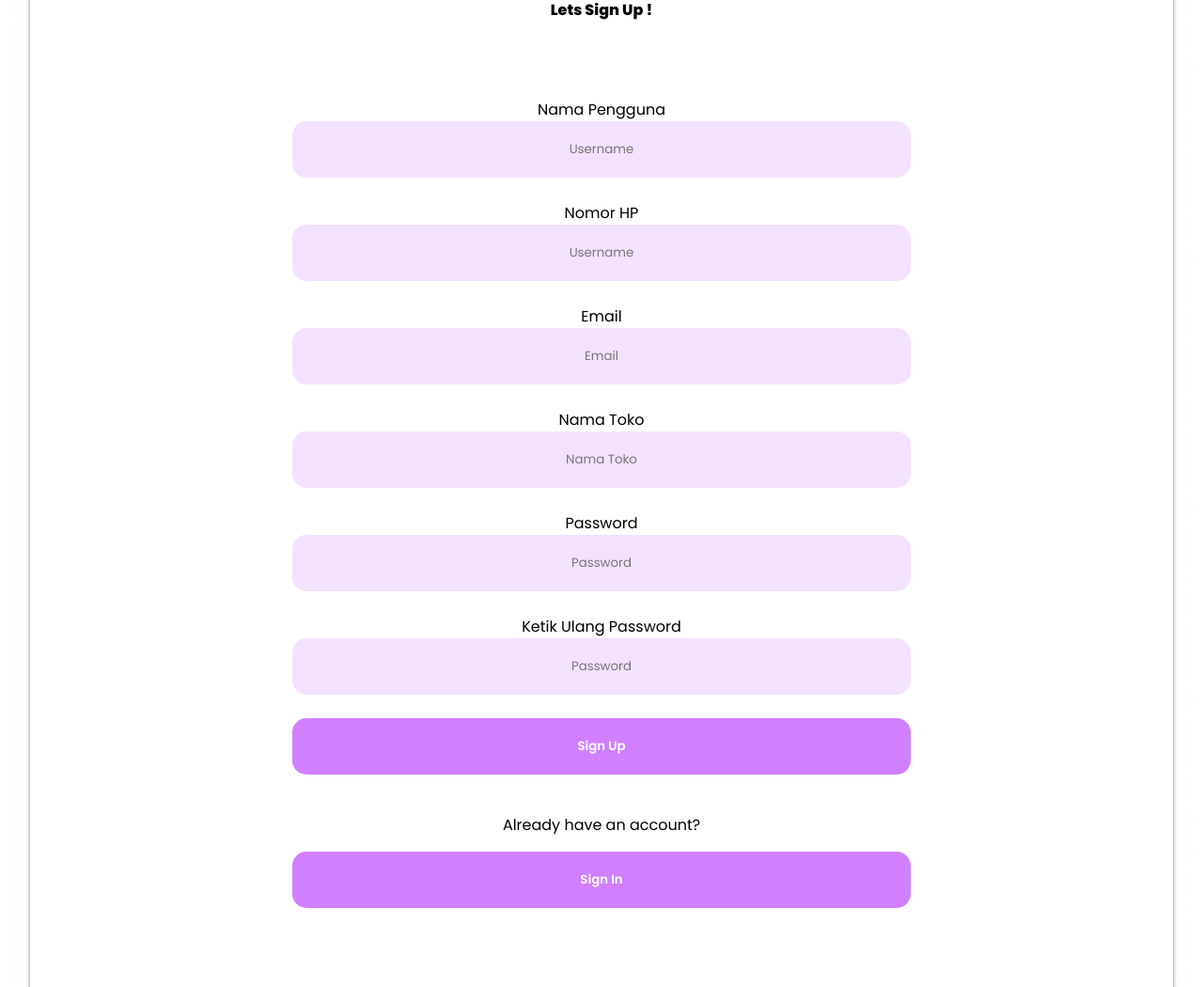
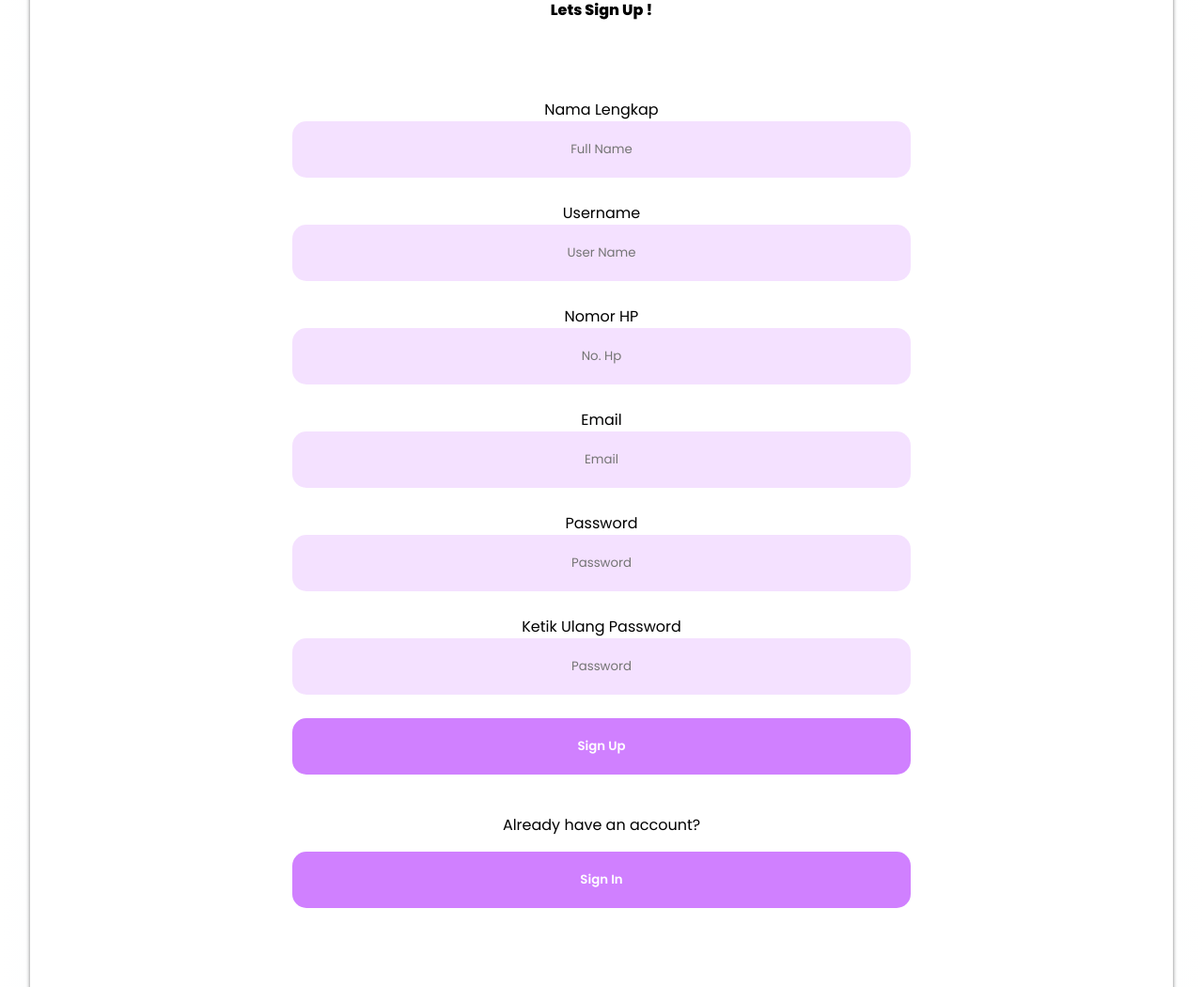
Before and after one commit to farhannovan/cuanin, a PHP site: page /register.html in a window 1280 px wide. Shown: the part 992-2042 px from the top of the page at 94% size. Run offline with PHP 8.4, Linux system fonts and the light colour scheme.

Commit message:
refactoring

```diff
--- a/login.html
+++ b/login.html
@@ -38,7 +38,7 @@
                     <div class="txtfld">
                         <label for="username">Username</label>
                         <br>
-                        <input type="text" name="user" placeholder="Username"></td>
+                        <input type="text" name="username" placeholder="Username"></td>
                         </tr>
                     </div>
                     <div class="txtfld">
--- a/register.html
+++ b/register.html
@@ -36,27 +36,27 @@
 
                 <form action="register.php" method="post">
                     <div class="txtfld">
-                        <label for="username">Nama Pengguna</label>
+                        <label for="fullname">Nama Lengkap</label>
                         <br>
-                        <input type="text" name="user" placeholder="Username" required></td>
+                        <input type="text" name="fullname" placeholder="Full Name" required></td>
                         </tr>
                     </div>
                     <div class="txtfld">
-                        <label for="toko">Nomor HP</label>
+                        <label for="username">Username</label>
                         <br>
-                        <input type="text" name="nohp" placeholder="Username" required></td>
+                        <input type="text" name="username" placeholder="User Name" required></td>
                         </tr>
                     </div>
                     <div class="txtfld">
-                        <label for="toko">Email</label>
+                        <label for="no_hp">Nomor HP</label>
                         <br>
-                        <input type="email" name="email" placeholder="Email" required></td>
+                        <input type="text" name="no_hp" placeholder="No. Hp" required></td>
                         </tr>
                     </div>
                     <div class="txtfld">
-                        <label for="toko">Nama Toko</label>
+                        <label for="email">Email</label>
                         <br>
-                        <input type="text" name="toko" placeholder="Nama Toko" required></td>
+                        <input type="email" name="email" placeholder="Email" required></td>
                         </tr>
                     </div>
                     <div class="txtfld">
--- a/setting.php
+++ b/setting.php
@@ -10,8 +10,8 @@ session_start();
 // }
 
 if (isset($_POST['update'])) {
+    $fullname = mysqli_real_escape_string($conn, $_POST['fullname']);
     $username = mysqli_real_escape_string($conn, $_POST['username']);
-    $fullname = mysqli_real_escape_string($conn, $_POST['fullname']);
     $email = mysqli_real_escape_string($conn, $_POST['email']);
     $no_hp = mysqli_real_escape_string($conn, $_POST['no_hp']);
     $password = mysqli_real_escape_string($conn, $_POST['password']);
```
Also changed, not shown: register.php (+5 -5 lines), signup.php (+4 -4 lines).
